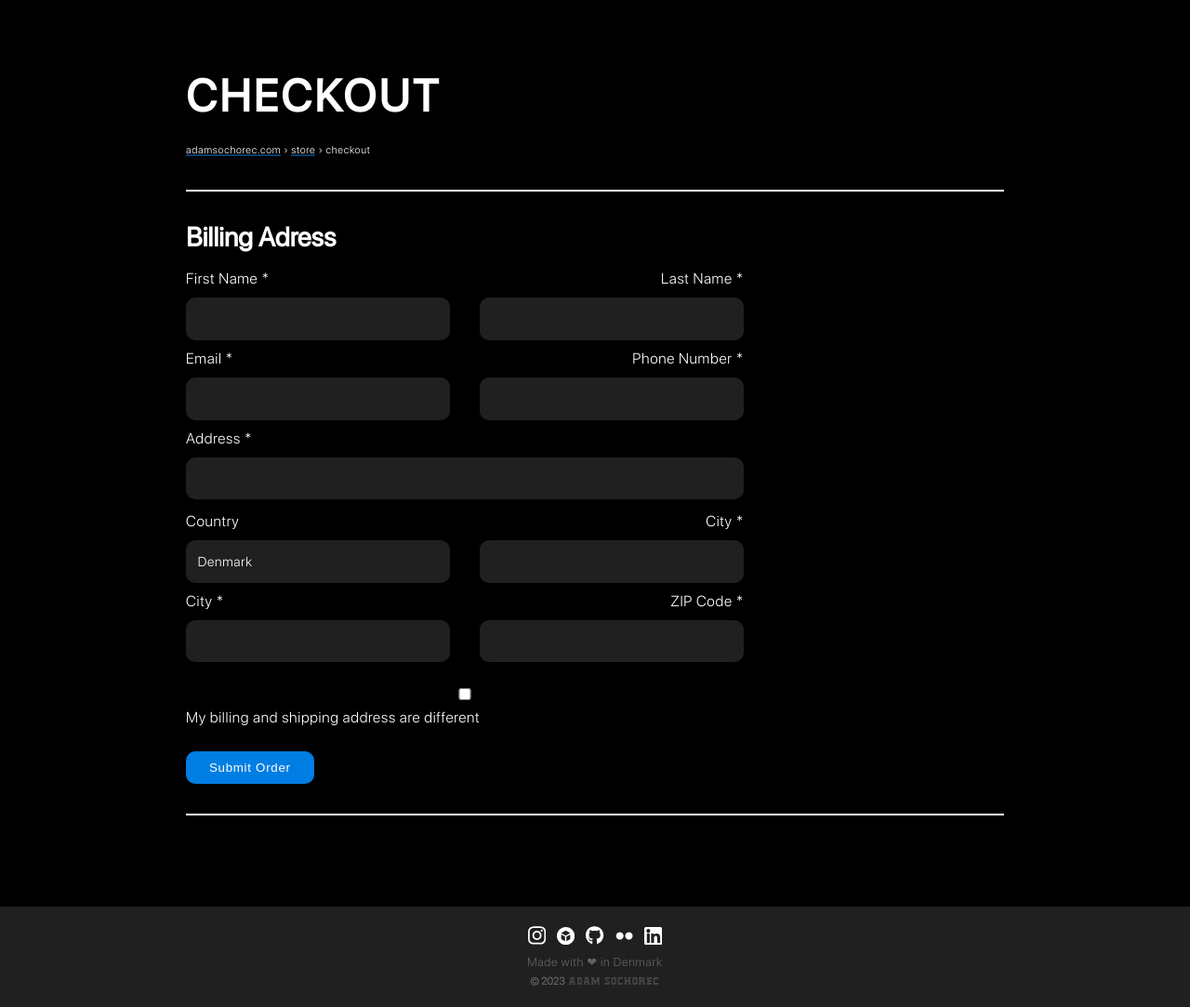
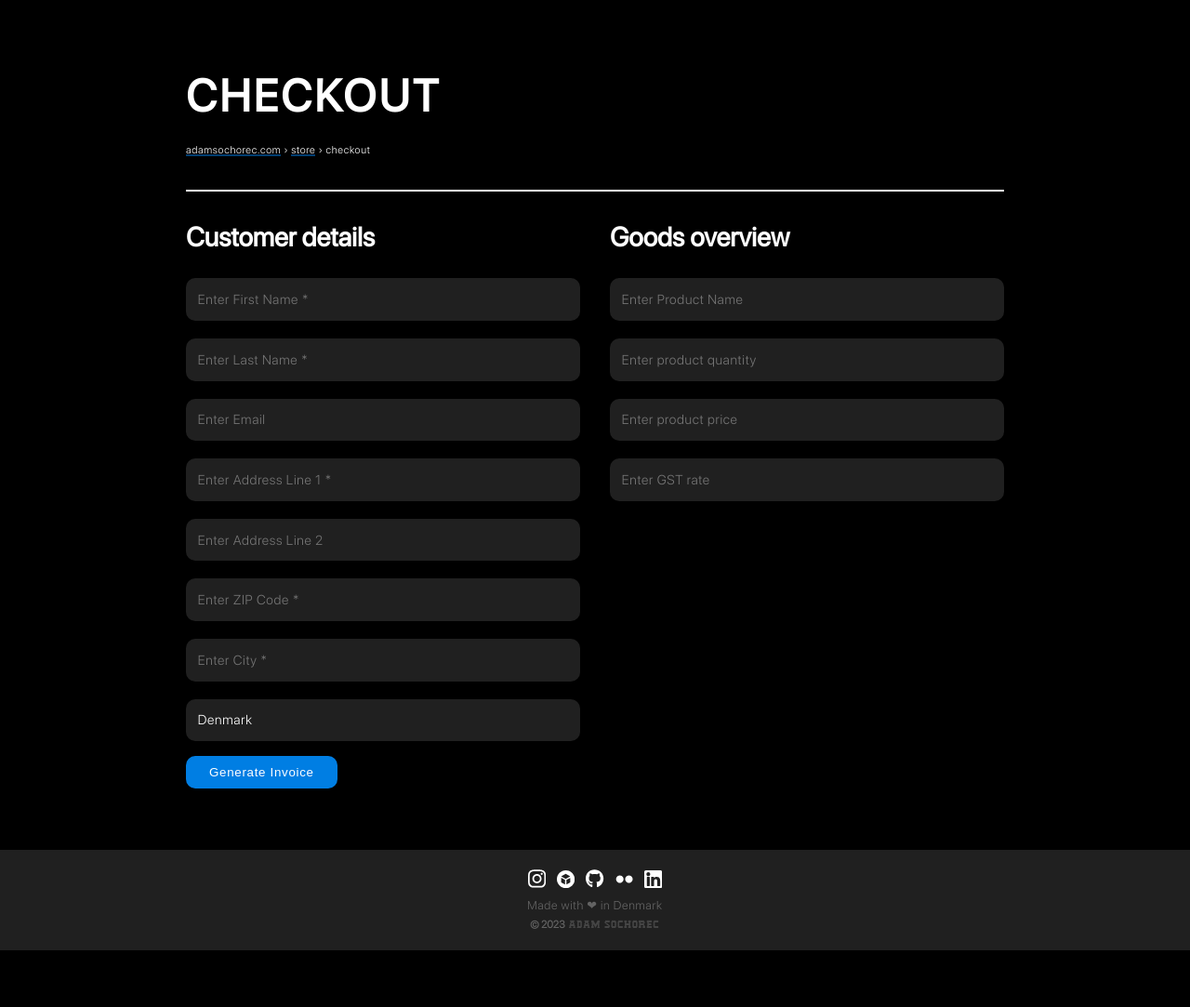
Before and after one commit to kaloyanpepelyashki/EASV-DWP-Online-photography-store, a PHP site: template application/Views/checkout.php in a window 1280 px wide. Shown: the part 44-1127 px from the top of the page at 93% size. After the commit the page ends 1066 px from the top, so only its background shows below. Run offline with PHP 8.4, Linux system fonts and the light colour scheme; the template is opened without the code that fills it, so the values that code supplies are empty; some libraries are stand-ins or nearby versions.

Commit message:
Checkout + invoice rdy

```diff
--- /dev/null
+++ b/application/Public/checkout.js
@@ -0,0 +1,104 @@
+// Get form elements
+const firstName = document.getElementById("firstName");
+(secondName = document.getElementById("secondName")),
+  (customerAddress = document.getElementById("customerAddress")),
+  (customerAddress2 = document.getElementById("customerAddress2")),
+  (customerAddress3 = document.getElementById("customerAddress3")),
+  (customerAddress4 = document.getElementById("customerAddress4")),
+  (customerAddress5 = document.getElementById("customerAddress5")),
+  (customerEmail = document.getElementById("customerEmail")),
+  (productName = document.getElementById("productName")),
+  (productQty = document.getElementById("productQty")),
+  (productPrice = document.getElementById("productPrice")),
+  (gstRate = document.getElementById("gstRate")),
+  (generateBtn = document.querySelector("button")),
+  // Event listener for form submission
+  generateBtn.addEventListener("click", (e) => {
+    e.preventDefault(); // prevent default form submission
+
+    // Get form input values
+    const fname = firstName.value;
+    (lname = secondName.value),
+      (address = customerAddress.value),
+      (address2 = customerAddress2.value),
+      (address3 = customerAddress3.value),
+      (address4 = customerAddress4.value),
+      (address5 = customerAddress5.value),
+      (email = customerEmail.value),
+      (product = productName.value),
+      (qty = productQty.value),
+      (price = productPrice.value),
+      (gst = gstRate.value);
+
+    // Calculate amounts
+    const subtotal = qty * price;
+    const gstAmount = (subtotal * gst) / 100;
+    const total = subtotal + gstAmount;
+
+    // Create invoice HTML
+    const invoiceHTML = `
+    <style>
+      /* INVOICE START */
+      #invoice .invoice {
+        background-color: white;
+        padding: 30px;
+        margin-top: 4rem;
+
+        height: 842px;
+      }
+      #invoice h1,
+      #invoice p {
+        color: black;
+        margin-top: 0 !important;
+      }
+      #invoice hr,
+      #invoice tr {
+        color: black;
+      }
+      #invoice table {
+      }
+      /* INVOICE END */
+    </style>
+    <div class="invoice">
+    <h1>Invoice</h1>
+    <hr />
+    <p><u>First Name:</u> ${fname}</p>
+    <p><u>Last Name:</u> ${lname}</p>
+    <p><u>Address Line 1:</u> ${address}</p>
+    <p><u>Address Line 2:</u> ${address2}</p>
+    <p><u>ZIP Code:</u> ${address3}</p>
+    <p><u>City:</u> ${address4}</p>
+    <p><u>Country:</u> ${address5}</p>    <p><u>Customer Email:</u> ${email}</p>
+    <hr />
+
+    <table>
+      <thead>
+        <tr>
+          <th>Product</th>
+          <th>Quantity</th>
+          <th>Price</th>
+          <th>Subtotal</th>
+        </tr>
+      </thead>
+
+      <tbody>
+        <tr>
+          <td>${product}</td>
+          <td>${qty}</td>
+          <td>${price}</td>
+          <td>${subtotal.toFixed(2)}</td>
+        </tr>
+      </tbody>
+    </table>
+    <hr />
+
+    <p><strong>GST (${gst}%):</strong> ${gstAmount.toFixed(2)}</p>
+    <p><strong>Total:</strong> ${total.toFixed(2)}</p>
+  </div>
+
+    </div>
+  `;
+    // Display invoice
+    const newWindow = window.open("", "_blank", "height=842,width=595");
+    newWindow.document.body.innerHTML = invoiceHTML;
+  });
--- a/application/Views/checkout.php
+++ b/application/Views/checkout.php
@@ -1,20 +1,19 @@
     <!DOCTYPE html>
-<html lang="en">
+    <html>
       <head>
-    <?php include 'Components/head.php'; ?>
-    <meta name="description" content="" />
-    <meta name="keywords" content="" />
-    <title>Product details | Adam Sochorec</title>
+      <?php
+    include 'Components/head.php';
+    ?>
+        <title>Checkout</title>
       </head>
-
       <body id="store-checkout" class="store">
-    <meta name="robots" content="noindex" />
-    <meta name="googlebot" content="noindex" />
       <?php include 'Components/nav-bar.php'; ?>
       <?php include 'Components/shopping-cart.php'; ?>
+
         <main>
           <article class="wrapper-wide">
             <div class="pathname-container"></div>
+
             <h1>Checkout</h1>
 
             <div class="pathname-container">
@@ -26,255 +25,148 @@
               </p>
             </div>
             <hr class="reveal" />
-        <div class="grid-container seventy-thirty">
-          <div class="grid-item">
+
             <section class="contact-form-section">
-              <h2 class="reveal">Billing Adress</h2>
-              <form
-                id="contactForm"
-                action="https://formsubmit.co/2007080c2cf8bd2ebb68506e7aa98c5f"
-                method="POST"
-                enctype="multipart/form-data"
-              >
-                <!-- Email invisibility -->
+              <form>
                 <div class="grid-container contact-form fifty-fifty reveal">
                   <div class="grid-item">
-                    <p><label for="email">First Name *</label></p>
+                    <h2>Customer details</h2>
+                    <div class="form-group">
+                      <label for="customerName">First Name: *</label>
                       <input
                         type="text"
-                      id="billing-fname"
-                      name="First Name"
-                      placeholder=""
+                        class="form-control"
+                        id="firstName"
                         required
-                      autocomplete="First Name"
+                        autocomplete="given-name"
+                        placeholder="Enter First Name *"
                       />
+                    </div>
+                    <div class="form-group">
+                      <label for="customerName">Last Name:</label>
+                      <input
+                        type="text"
+                        class="form-control"
+                        id="secondName"
+                        required
+                        autocomplete="family-name"
+                        placeholder="Enter Last Name *"
+                      />
+                    </div>
 
-                    <br />
-                    <p><label for="email">Email * </label></p>
+                    <div class="form-group">
+                      <label for="customerEmail">Email:</label>
                       <input
                         type="email"
-                      id="billing-email"
-                      name="Email"
-                      placeholder=""
+                        class="form-control"
+                        id="customerEmail"
+                        placeholder="Enter Email"
                         required
                         autocomplete="email"
                       />
-                    <br />
+                    </div>
+                    <div class="form-group">
+                      <label for="customerAddress">Address Line 1:</label>
+                      <input
+                        type="text"
+                        class="form-control"
+                        id="customerAddress"
+                        placeholder="Enter Address Line 1 *"
+                        required
+                        autocomplete="address-level1"
+                      />
+                    </div>
+                    <div class="form-group">
+                      <label for="customerAddress">Address Line 2:</label>
+                      <input
+                        type="text"
+                        class="form-control"
+                        id="customerAddress2"
+                        placeholder="Enter Address Line 2 "
+                        required
+                        autocomplete="address-line1"
+                      />
+                    </div>
+                    <div class="form-group">
+                      <label for="customerAddress">ZIP Code: *</label>
+                      <input
+                        type="text"
+                        class="form-control"
+                        id="customerAddress3"
+                        placeholder="Enter ZIP Code *"
+                        required
+                      />
+                    </div>
+                    <div class="form-group">
+                      <label for="customerAddress">City: *</label>
+                      <input
+                        type="text"
+                        class="form-control"
+                        id="customerAddress4"
+                        placeholder="Enter City *"
+                        required
+                        autocomplete="city"
+                      />
+                    </div>
+                    <div class="form-group">
+                      <label for="customerAddress">Country: *</label>
+                      <select id="customerAddress5">
+                        <option value="Denmark">Denmark</option>
+                        <option value="Finland">Finland</option>
+                        <option value="Iceland">Iceland</option>
+                        <option value="Norway">Norway</option>
+                        <option value="Sweden">Sweden</option>
+                      </select>
+                    </div>
                   </div>
                   <div class="grid-item">
-                    <p><label for="email">Last Name *</label></p>
+                    <h2>Goods overview</h2>
+                    <div class="form-group">
+                      <label for="productName">Product Name:</label>
                       <input
                         type="text"
-                      id="billing-lname"
-                      name="Last Name"
-                      placeholder=""
-                      required
-                      autocomplete="Last Name"
-                    />
-                    <br />
-                    <p><label for="email">Phone Number *</label></p>
-                    <input
-                      type="text"
-                      id="billing-phone"
-                      name="Phone Number"
-                      placeholder=""
-                      required
-                      autocomplete="Phone Number"
-                    />
-                    <br />
-                  </div>
-                </div>
-                <div class="reveal">
-                  <p><label for="message">Address * </label></p>
-                  <textarea
-                    minlength="10"
-                    name="address"
-                    rows="1"
-                    id="billing-address"
-                    required
-                    autocomplete="address-level1"
-                    placeholder=""
-                  ></textarea>
-                </div>
-                <div class="grid-container contact-form fifty-fifty reveal">
-                  <div class="grid-item">
-                    <p><label for="country">Country </label></p>
-
-                    <select id="billing-country" name="Country" required>
-                      <option>Denmark</option></select
-                    ><br />
-                    <p><label for="email">City *</label></p>
-                    <input
-                      type="text"
-                      id="billing-city"
-                      name="City"
-                      placeholder=""
-                      required
-                      autocomplete="City"
-                    />
-                    <br />
-                  </div>
-                  <div class="grid-item">
-                    <p><label for="email">City *</label></p>
-                    <input
-                      type="text"
-                      id="city"
-                      name="City"
-                      placeholder=""
-                      required
-                      autocomplete="City"
-                    />
-                    <br />
-                    <p><label for="email">ZIP Code *</label></p>
-                    <input
-                      type="text"
-                      id="zip"
-                      name="zip"
-                      placeholder=""
-                      required
-                      autocomplete="Zip Code"
-                    />
-                    <br />
-                    <p></p>
-                  </div>
-                </div>
-                <!-- IF ADDRESS IS DIFFERENT-->
-                <div id="hiddenElement" style="display: none">
-                  <br />
-                  <h2 class="reveal">Shipping Adress</h2>
-
-                  <div class="grid-container contact-form fifty-fifty reveal">
-                    <div class="grid-item">
-                      <p><label for="email">First Name *</label></p>
-                      <input
-                        type="text"
-                        id="delivery-fname"
-                        name="First Name"
-                        placeholder=""
-                        required
-                        autocomplete="First Name"
-                      />
-
-                      <br />
-                      <p><label for="email">Email * </label></p>
-                      <input
-                        type="email"
-                        id="delivery-email"
-                        name="delivery-Email"
-                        placeholder=""
-                        required
-                        autocomplete="email"
-                      />
-                      <br />
-                    </div>
-                    <div class="grid-item">
-                      <p><label for="email">Last Name *</label></p>
-                      <input
-                        type="text"
-                        id="delivery-lname"
-                        name="Last Name"
-                        placeholder=""
-                        required
-                        autocomplete="Last Name"
-                      />
-                      <br />
-                      <p><label for="email">Phone Number *</label></p>
-                      <input
-                        type="text"
-                        id="delivery-phone"
-                        name="Phone Number"
-                        placeholder=""
-                        required
-                        autocomplete="Phone Number"
-                      />
-                      <br />
-                    </div>
-                  </div>
-                  <div class="reveal">
-                    <p><label for="message">Address * </label></p>
-                    <textarea
-                      minlength="10"
-                      name="address"
-                      rows="1"
-                      id="delivery-address"
-                      required
-                      autocomplete="address-level1"
-                      placeholder=""
-                    ></textarea>
-                  </div>
-                  <div class="grid-container contact-form fifty-fifty reveal">
-                    <div class="grid-item">
-                      <p><label for="country">Country </label></p>
-
-                      <select id="delivery-country" name="Country" required>
-                        <option>Denmark</option></select
-                      ><br />
-                      <p><label for="email">City *</label></p>
-                      <input
-                        type="text"
-                        id="delivery-city"
-                        name="City"
-                        placeholder=""
-                        required
-                        autocomplete="City"
+                        class="form-control"
+                        id="productName"
+                        placeholder="Enter Product Name"
                       />
                     </div>
-                    <div class="grid-item">
-                      <p><label for="email">City *</label></p>
+                    <div class="form-group">
+                      <label for="productQty">Product Quantity:</label>
                       <input
-                        type="text"
-                        id="delivery-city"
-                        name="City"
-                        placeholder=""
-                        required
-                        autocomplete="City"
+                        type="number"
+                        class="form-control"
+                        id="productQty"
+                        placeholder="Enter product quantity"
                       />
-                      <br />
-                      <p><label for="email">ZIP Code *</label></p>
+                    </div>
+                    <div class="form-group">
+                      <label for="productPrice">Product Price:</label>
                       <input
-                        type="text"
-                        id="delivery-zip"
-                        name="zip"
-                        placeholder=""
-                        required
-                        autocomplete="Zip Code"
+                        type="number"
+                        class="form-control"
+                        id="productPrice"
+                        placeholder="Enter product price"
                       />
-                      <br />
-                      <p></p>
+                    </div>
+                    <div class="form-group">
+                      <label for="gstRate">GST Rate (%):</label>
+                      <input
+                        type="number"
+                        class="form-control"
+                        id="gstRate"
+                        placeholder="Enter GST rate"
+                      />
                     </div>
                   </div>
                 </div>
-                <p>
-                      <input
-                        id="adresstype"
-                        name="adresstype"
-                        type="checkbox"
-                      />
-                      <label for="adresstype"
-                        >My billing and shipping address are different</label
-                      >
-                    </p>
-                <button class="cta" type="submit">Submit Order</button>
+                <button type="submit" class="cta">Generate Invoice</button>
               </form>
-              <input
-                type="hidden"
-                name="_captcha"
-                value="true"
-              /><!-- Spam captcha deactivation -->
-              <input
-                type="hidden"
-                name="_next"
-                value="https://adamsochorec.com/success"
-              />
-              <!-- Redirect to the success page -->
             </section>
-          </div>
-          <div class="grid-item"></div>
-        </div>
-
-        <hr class="reveal" />
           </article>
         </main>
-    <?php include 'Components/footer.php'; ?>
       </body>
     </html>
+    <?php include_once("Components/footer.php"); ?>
+    <script src="/Views/assets/checkout.js"></script>
+  </body>
+</html>
```
Also changed, not shown: application/Views/invoice.php (added, +60 -0 lines), 3 other files. Lines whose indentation alone changed are shown as unchanged.
